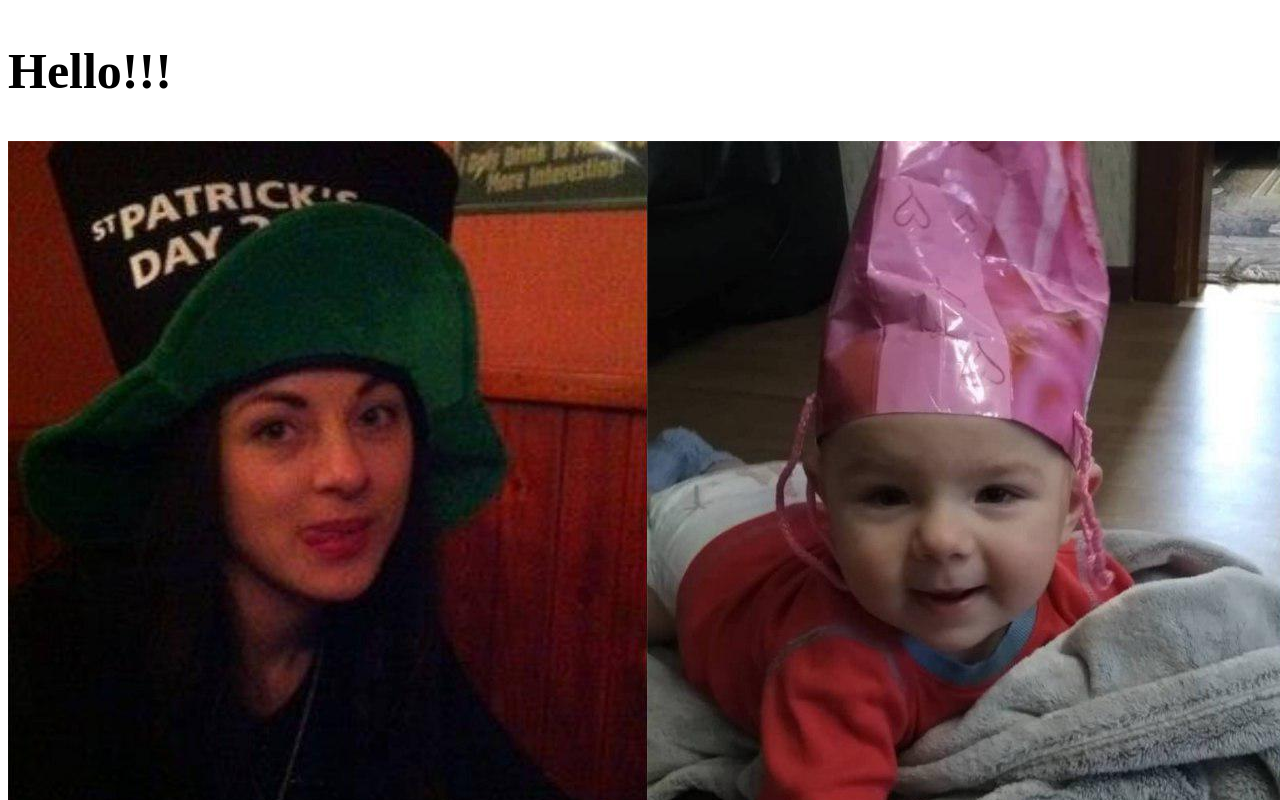
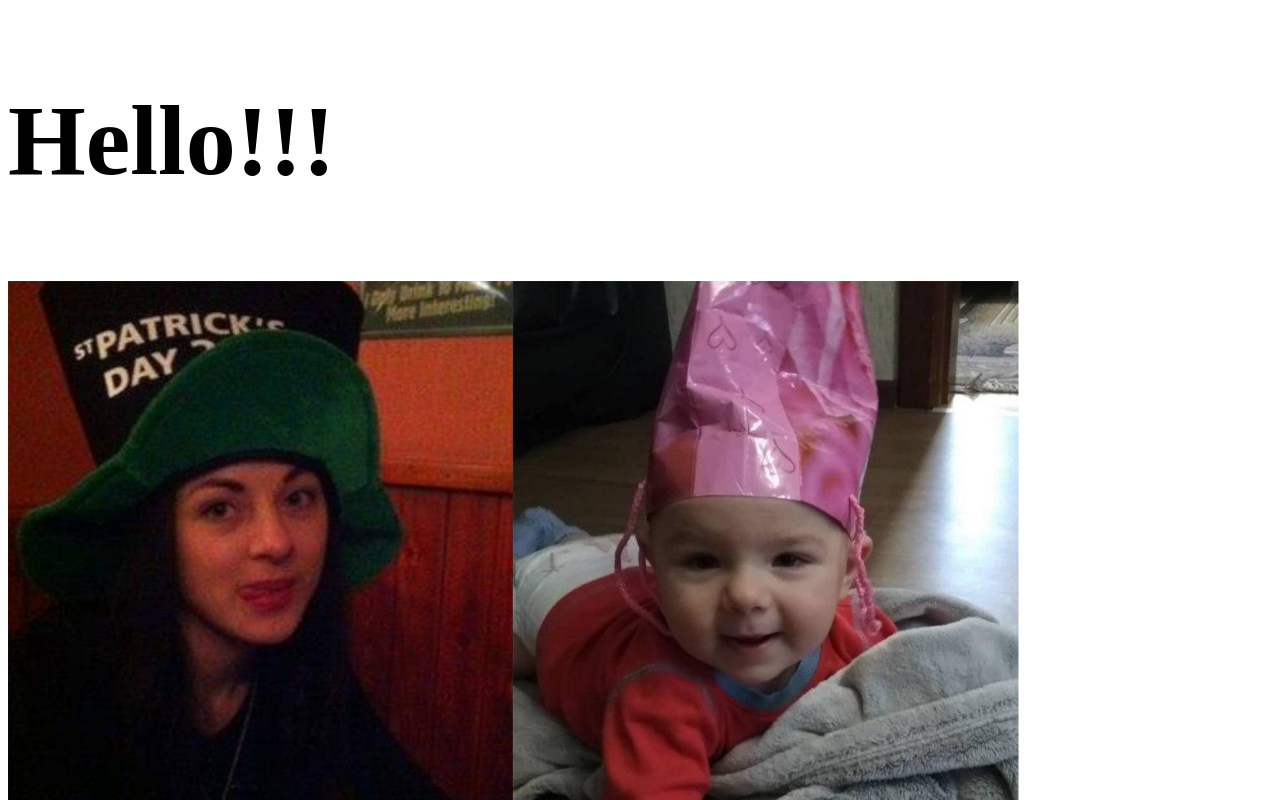
Before and after one commit to Radosh-93/Radosh-93.github.io, a plain HTML site: page index.html in a window 1280 px wide. Shown: the top 800 px of the page. Drawn offline with Linux system fonts and the light colour scheme.

Commit message:
Update index.html

```diff
--- a/index.html
+++ b/index.html
@@ -5,7 +5,7 @@
 	<title>Hello</title>
 </head>
 <body>
-	<h2 style="font-size: 50px">Hello!!!</h2>
-	<img src="dan.jpg" alt="Dan">
+	<h2 style="font-size: 100px">Hello!!!</h2>
+	<img src="dan.jpg" alt="Dan" style="width: 80%">
 </body>
 </html>
```
